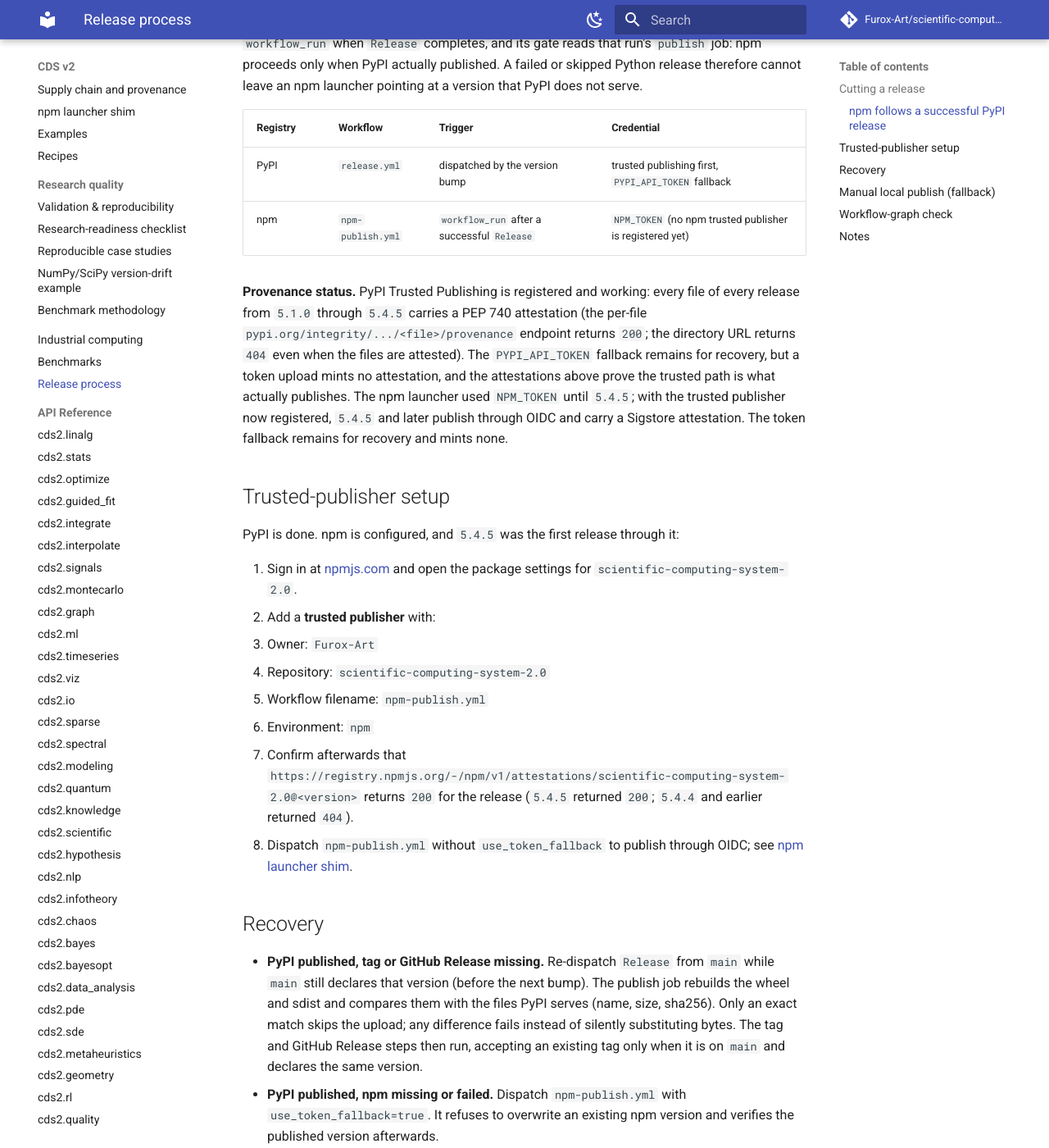
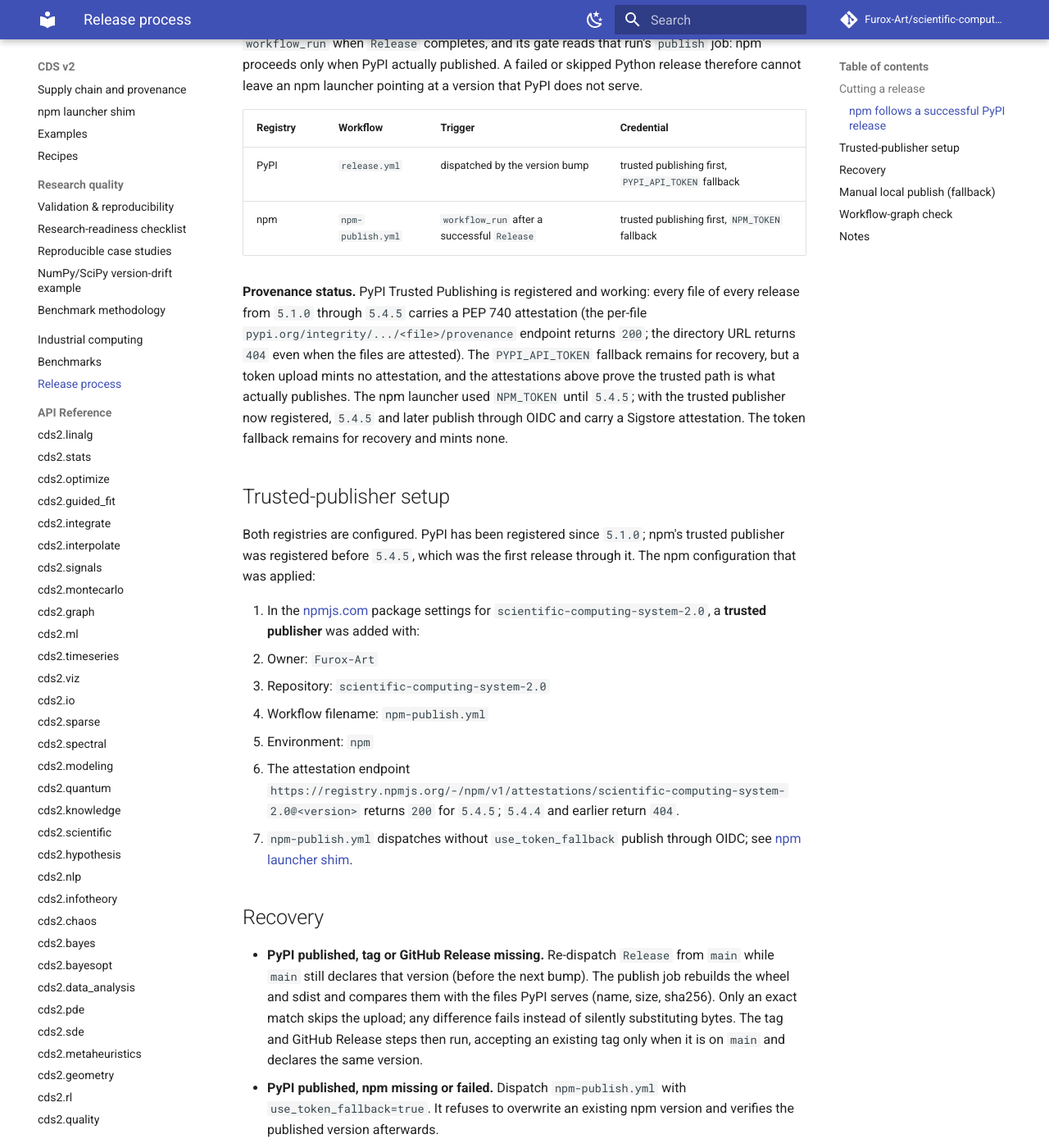
Before and after one commit to Furox-Art/scientific-computing-system-2.0, an MkDocs documentation site: the page built from docs/release.md, in a window 1280 px wide and 1400 px high, scrolled down 1092 px. Shown: the whole window at 82% size. Built offline with MkDocs 1.6.1 and Material for MkDocs 9.7.7, drawn with Linux system fonts in a browser that asks for light colours; comment, search, counter and statistics services are not loaded.

Commit message:
docs: npm 5.4.5 is attested; drop the pending trusted-publisher text (#101)

```diff
--- a/docs/release.md
+++ b/docs/release.md
@@ -44,7 +44,7 @@ version that PyPI does not serve.
 | Registry | Workflow | Trigger | Credential |
 |---|---|---|---|
 | PyPI | `release.yml` | dispatched by the version bump | trusted publishing first, `PYPI_API_TOKEN` fallback |
-| npm | `npm-publish.yml` | `workflow_run` after a successful `Release` | `NPM_TOKEN` (no npm trusted publisher is registered yet) |
+| npm | `npm-publish.yml` | `workflow_run` after a successful `Release` | trusted publishing first, `NPM_TOKEN` fallback |
 
 **Provenance status.** PyPI Trusted Publishing is registered and working: every
 file of every release from `5.1.0` through `5.4.5` carries a PEP 740
@@ -59,20 +59,20 @@ and mints none.
 
 ## Trusted-publisher setup
 
-PyPI is done. npm is configured, and `5.4.5` was the first release through it:
+Both registries are configured. PyPI has been registered since `5.1.0`; npm's
+trusted publisher was registered before `5.4.5`, which was the first release
+through it. The npm configuration that was applied:
 
-1. Sign in at [npmjs.com](https://www.npmjs.com) and open the package settings
-   for `scientific-computing-system-2.0`.
-2. Add a **trusted publisher** with:
+1. In the [npmjs.com](https://www.npmjs.com) package settings for
+   `scientific-computing-system-2.0`, a **trusted publisher** was added with:
    - Owner: `Furox-Art`
    - Repository: `scientific-computing-system-2.0`
    - Workflow filename: `npm-publish.yml`
    - Environment: `npm`
-3. Confirm afterwards that
+2. The attestation endpoint
    `https://registry.npmjs.org/-/npm/v1/attestations/scientific-computing-system-2.0@<version>`
-   returns `200` for the release (`5.4.5` returned `200`; `5.4.4` and earlier
-   returned `404`).
-4. Dispatch `npm-publish.yml` without `use_token_fallback` to publish through
+   returns `200` for `5.4.5`; `5.4.4` and earlier return `404`.
+3. `npm-publish.yml` dispatches without `use_token_fallback` publish through
    OIDC; see [npm launcher shim](npm.md).
 
 ## Recovery
```
Also changed, not shown: SECURITY.md (+6 -4 lines).
